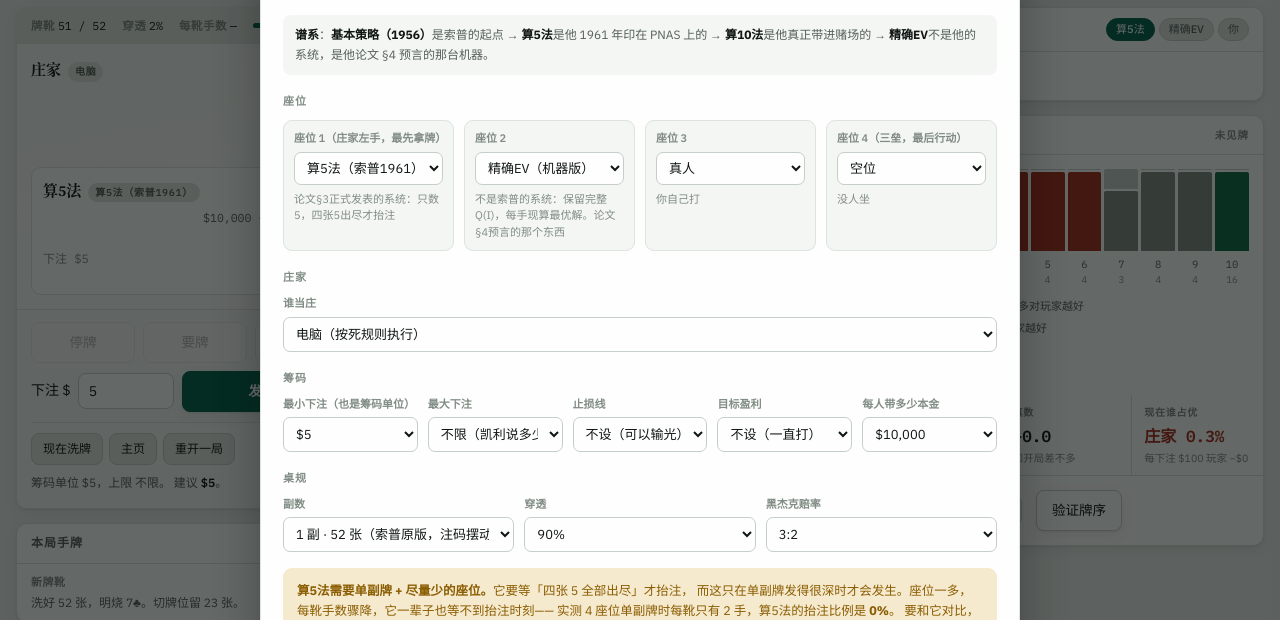
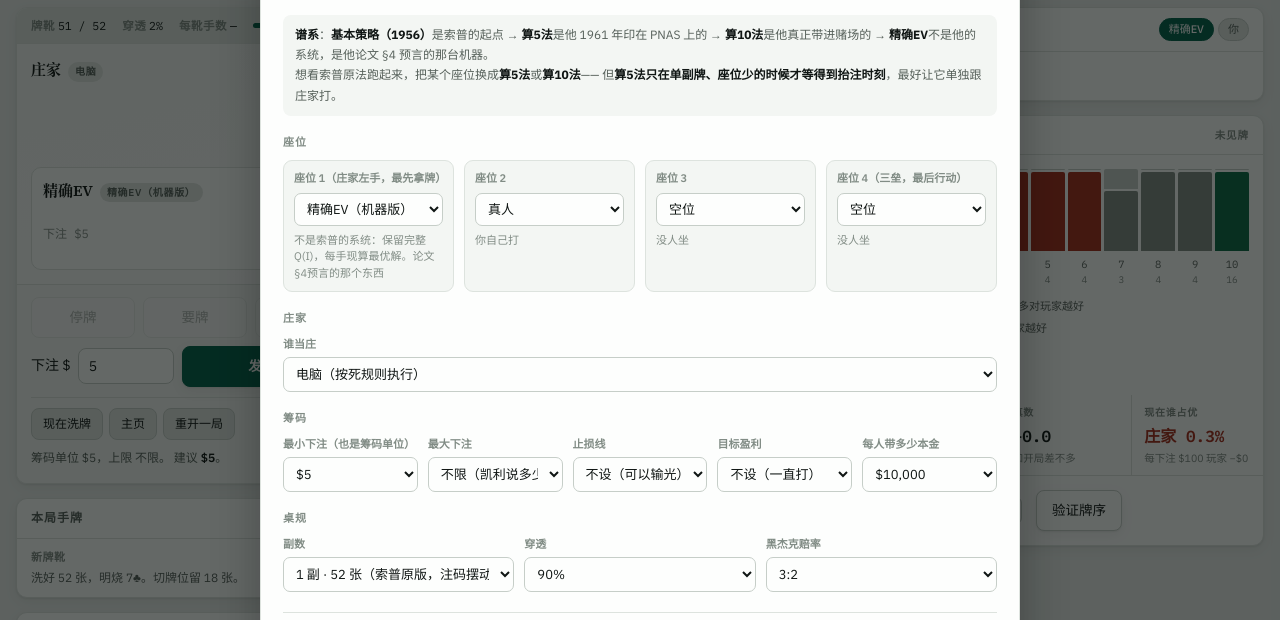
Before and after one commit to yulan32feixiao/thorp-blackjack, a plain HTML site: page index.html in a window 1280 px wide. Both pictures are taken after a click on the button "开新游戏". Shown: the part 131-751 px from the top of the page. Drawn offline with Linux system fonts and the light colour scheme.

Commit message:
默认退回2座位：3座位在单副牌下每靴仅4.4手，算5法等不到抬注时刻

```diff
--- a/index.html
+++ b/index.html
@@ -461,7 +461,9 @@ dl.gloss dd b{color:var(--ink); font-weight:600}
     <p class="lineage"><b>谱系</b>：<b>基本策略（1956）</b>是索普的起点 →
       <b>算5法</b>是他 1961 年印在 PNAS 上的 →
       <b>算10法</b>是他真正带进赌场的 →
-      <b>精确EV</b>不是他的系统，是他论文 §4 预言的那台机器。</p>
+      <b>精确EV</b>不是他的系统，是他论文 §4 预言的那台机器。<br>
+      想看索普原法跑起来，把某个座位换成<b>算5法</b>或<b>算10法</b>——
+      但<b>算5法只在单副牌、座位少的时候才等得到抬注时刻</b>，最好让它单独跟庄家打。</p>
     <h3>座位</h3>
     <div class="seatcfg" id="seatCfg"></div>
 
@@ -1961,8 +1963,10 @@ S.records=loadRecords();
   S.decks=1; S.penetration=.90; S.bjPay=1.5;          // 单副牌：计数摆动最大，注码变化最明显
   S.chip=5; S.maxBet=0; S.buyin=10000; S.stopLoss=0; S.winTarget=0;
   S.dealerHuman=false;
-  S.seats=[mkSeat(0,"five"), mkSeat(1,"counter"), mkSeat(2,"human"), mkSeat(3,"empty")];
-  S.seats[0].name="算5法"; S.seats[1].name="精确EV"; S.seats[2].name="你";
+  /* 默认 2 座位：单副牌下每靴约 7 手，计数才发育得起来。
+     历史系统（算5法/算10法）在配置页可选——但它们需要更少的座位，见谱系说明。*/
+  S.seats=[mkSeat(0,"counter"), mkSeat(1,"human"), mkSeat(2,"empty"), mkSeat(3,"empty")];
+  S.seats[0].name="精确EV"; S.seats[1].name="你";
   for(const x of S.seats) x.bet=S.chip;
   S.focus=0; S.handNo=0; S.logs=[]; S.stats=blankStats();
   S.dealer=[]; S.turn=-1; S.holeUp=false;
```
